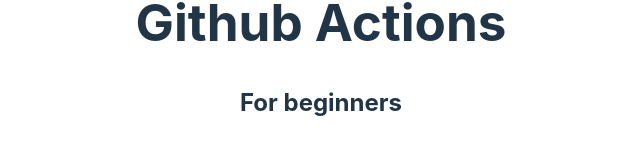
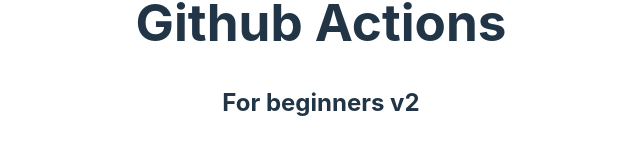
Before and after one commit to siddheshdhumatkar423/react-cidcd-demo-gitactions, a React (Vite) app: page / in a window 1280 px wide. Shown: the part 350-504 px from the top of the page, without its empty margins (319-959 px from the left). Built offline with nearby package versions, Linux system fonts and the light colour scheme.

Commit message:
added new feature

```diff
--- a/src/App.jsx
+++ b/src/App.jsx
@@ -5,7 +5,7 @@
   return (
     <>
       <h1>Github Actions</h1>
-      <h2>For beginners</h2>
+      <h2>For beginners v2</h2>
     </>
   )
 }
```
